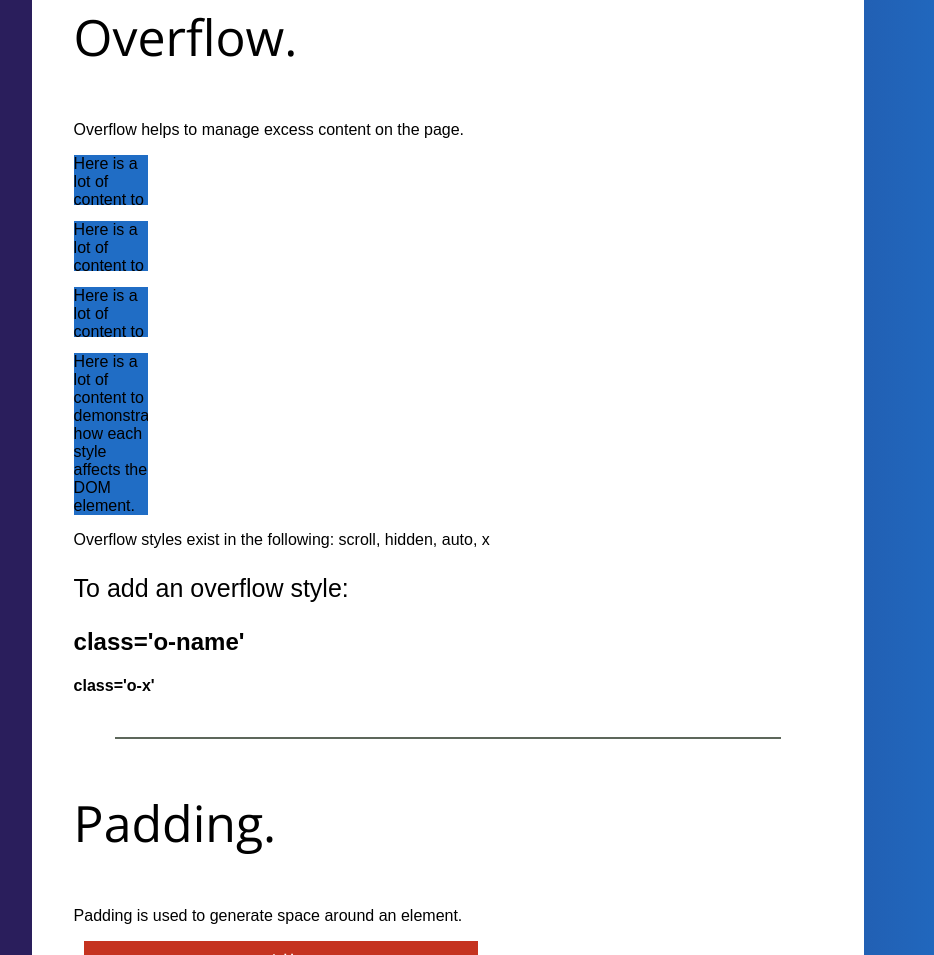
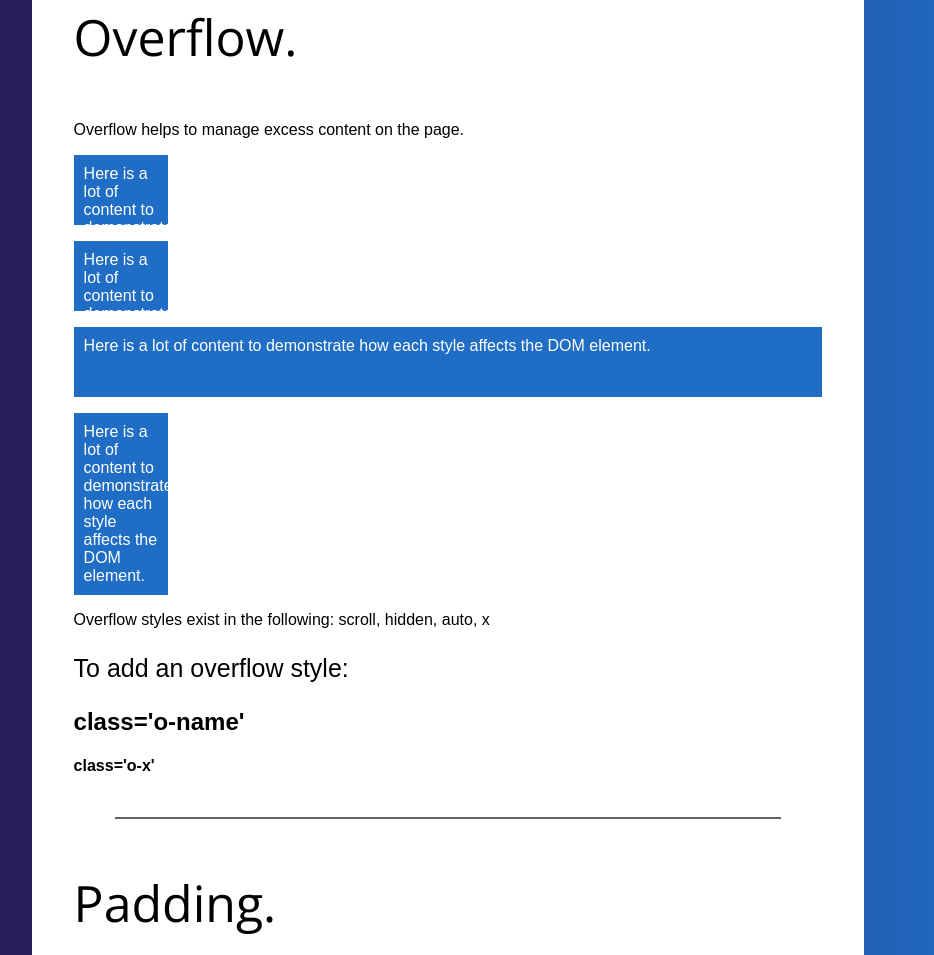
Before and after one commit to JuriKiin/KiinStyle, a plain HTML site: page documentation.html in a window 1280 px wide. Shown: the part 10383-11338 px from the top of the page, without its empty margins (288-1222 px from the left). Drawn offline with nearby package versions, Linux system fonts and the light colour scheme.

Commit message:
- Updated Overflow Support

```diff
--- a/documentation.html
+++ b/documentation.html
@@ -371,10 +371,10 @@
         <div class='margin-left-5 margin-right-5 align-left font-default ks-section' id='overflow'>
             <p class='font-lg font-header slate'>Overflow.</p>
             <p>Overflow helps to manage excess content on the page.</p>
-            <p class='o-scroll bg-water item-10 height-50'>Here is a lot of content to demonstrate how each style affects the DOM element.</p>
-            <p class='o-hidden bg-water item-10 height-50'>Here is a lot of content to demonstrate how each style affects the DOM element.</p>
-            <p class='o-auto bg-water item-10 height-50'>Here is a lot of content to demonstrate how each style affects the DOM element.</p>
-            <p class='o-x bg-water item-10'>Here is a lot of content to demonstrate how each style affects the DOM element.</p>
+            <p class='o-scroll bg-water snow pad-10p item-10 height-50'>Here is a lot of content to demonstrate how each style affects the DOM element.</p>
+            <p class='o-hidden bg-water snow pad-10p item-10 height-50'>Here is a lot of content to demonstrate how each style affects the DOM element.</p>
+            <p class='o-auto bg-water snow pad-10p tem-10 height-50'>Here is a lot of content to demonstrate how each style affects the DOM element.</p>
+            <p class='o-x bg-water snow pad-10p item-10'>Here is a lot of content to demonstrate how each style affects the DOM element.</p>
             <p>Overflow styles exist in the following: scroll, hidden, auto, x</p>
             <p class='font-md'>To add an overflow style:</p>
             <h2>class='o-name'</h2>
```
